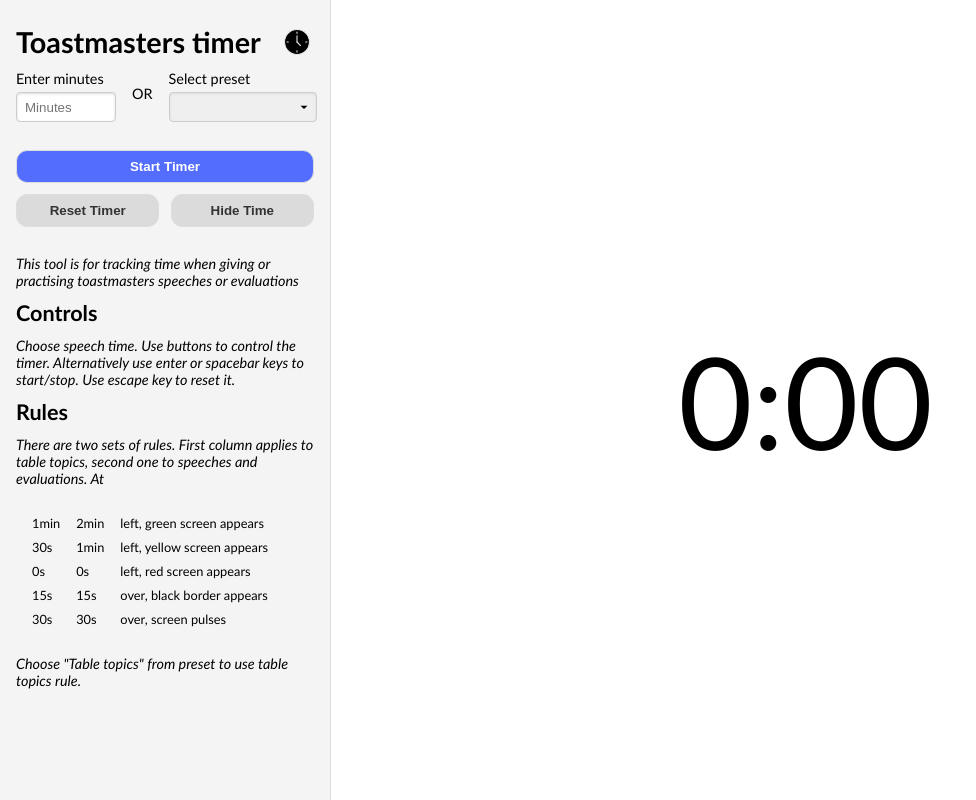
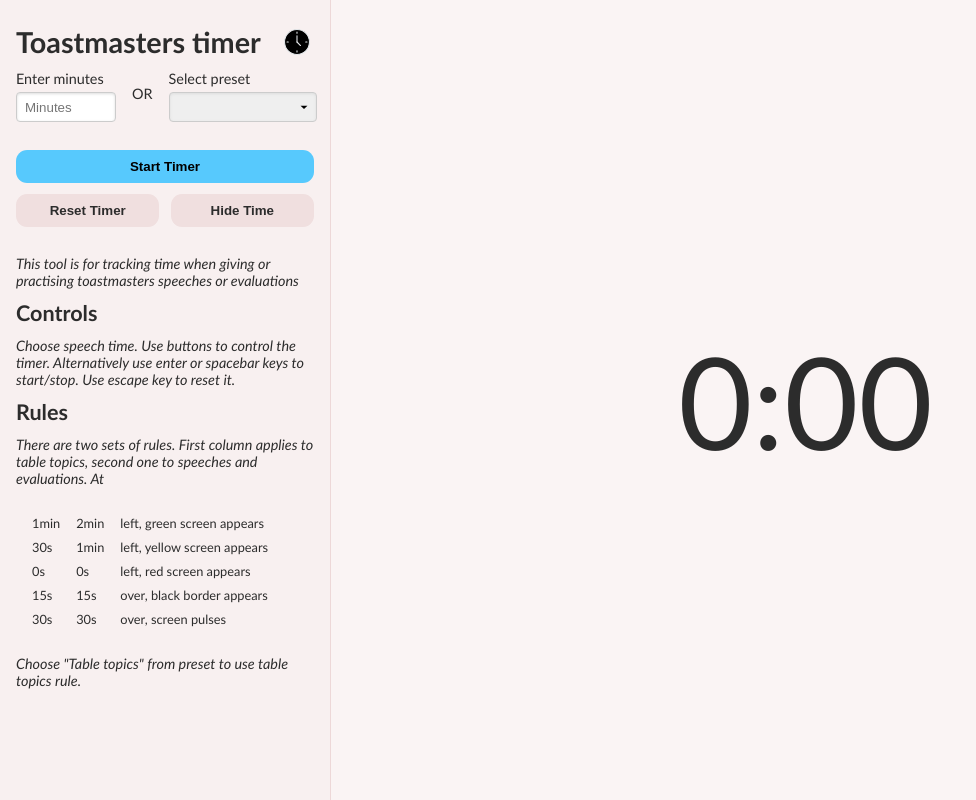
Before and after one commit to Ajuska/toastmasters-timer, an Angular app: page / in a window 1280 px wide. Shown: the whole page, without its empty margins (0-976 px from the left). Built offline with nearby package versions, Linux system fonts and the light colour scheme.

Commit message:
Fine tune app colors

```diff
--- a/src/app/app.component.sass
+++ b/src/app/app.component.sass
@@ -1,4 +1,5 @@
-$red: #f0506e
+@import '../styles'
+
 
 @keyframes flash
   0%
@@ -13,12 +14,13 @@
 
 .main
   display: flex
+  background-color: $rose
 
 .sidebar
   width: 298px
   padding: 1.5rem 1rem
-  background-color: #f4f4f4
-  border-right: 1px solid #ddd
+  background-color: darken($rose, 1%)
+  border-right: 1px solid darken($rose, 8%)
   height: calc(100vh - 3rem)
   display: flex
   flex-direction: column
@@ -90,24 +92,22 @@
 
 .controls--button
   padding: 0.5rem 1rem
-  border: 1px solid #ddd
+  border: 1px solid transparent
   border-radius: 0.7rem
-  background-color: #536DFE
+  background-color: $blue
   cursor: pointer
   font-weight: bold
   text-align: center
-  color: white
 
   &:hover
-    background-color: darken(#536DFE, 10%)
-    color: white
+    background-color: lighten($blue, 8%)
 
   &.secondary
-    background-color: #dbdbdb
-    color: #333
+    background-color: darken($rose, 6%)
+    color: $black
 
     &:hover
-      background-color: darken(#dbdbdb, 10%)
+      background-color: darken($rose, 4%)
 
   &.full
     grid-column: span 2
--- a/src/app/app.component.ts
+++ b/src/app/app.component.ts
@@ -39,11 +39,11 @@
   flash: boolean = true;
 
   colorMapping: { [key: string]: string } = {
-    green: 'green',
-    yellow: 'yellow',
-    red: 'red',
-    darkRed: 'red',
-    darkerRed: 'red',
+    green: 'var(--color-green)',
+    yellow: 'var(--color-yellow)',
+    red: 'var(--color-red)',
+    darkRed: 'var(--color-red)',
+    darkerRed: 'var(--color-red)',
   };
 
   borderConfig: { [key: string]: { color: string; thickness: string } } = {
--- a/src/styles.sass
+++ b/src/styles.sass
@@ -1,9 +1,23 @@
 /* You can add global styles to this file, and also import other style files */
+$red: #EB5A46
+$yellow: #FCD358
+$green: #5AD67F
+$blue: #57C9FD
+$rose: #faf4f4
+$black: #2C2C2C
 
+:root
+  --color-red: #{$red}
+  --color-yellow: #{$yellow}
+  --color-green: #{$green}
+  --color-blue: #{$blue}
+  --color-rose: #{$rose}
+  --color-black: #{$black}
 body
   width: 100vw
   height: 100vh
   margin: 0px
+  color: $black
 
 ul
   padding-left: 1rem
```
